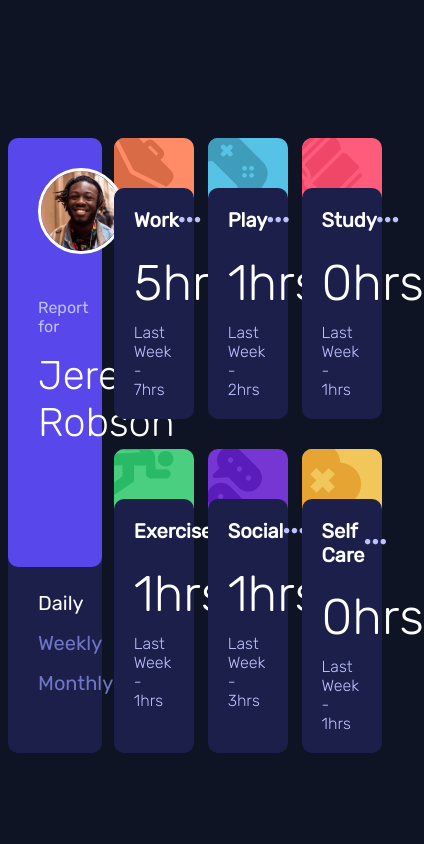
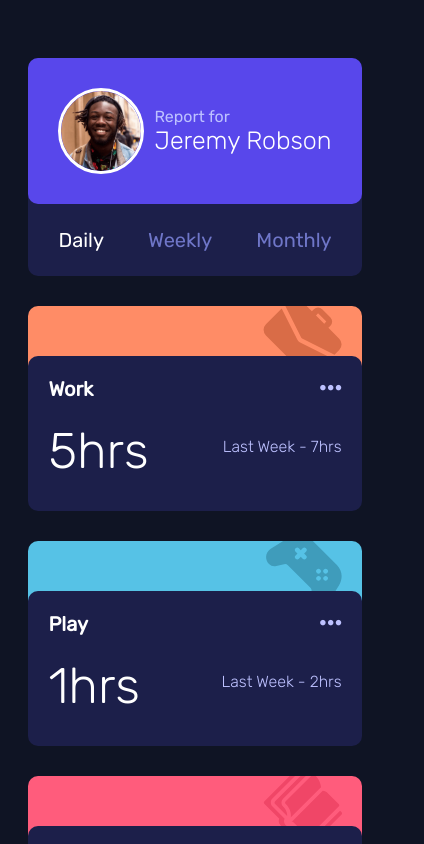
Before and after one commit to vicfir/time-tracking-dashboard, a React (Create React App) app: page / in a window 390 px wide. Shown: the top 844 px of the page, 424 px wide, since content can reach past the window. Built offline with nearby package versions, Linux system fonts and the light colour scheme.

Commit message:
responsive

```diff
--- a/src/components/cards/card.js
+++ b/src/components/cards/card.js
@@ -11,8 +11,10 @@ export const Card = (props) => {
                 <h1>{props.title}</h1>
                 <i className="fa-solid fa-ellipsis"></i>
             </div>
-            <h2>{props.hours}hrs</h2>
-            <p>Last Week - {props.last}hrs</p>
+            <div className='hours'>
+                <h2>{props.hours}hrs</h2>
+                <p>Last Week - {props.last}hrs</p>
+            </div>
         </div>
     </div>
   )
--- a/src/components/cards/public/style/cards.scss
+++ b/src/components/cards/public/style/cards.scss
@@ -72,3 +72,21 @@
         background-color: hsl(236, 37%, 36%);
     }
 }
+
+@media only screen and (max-width: 600px) {
+    .cards {
+        flex-direction: column;
+        width: 100%;
+        margin-bottom: 50px;
+
+        .card {
+            width: 100%;
+
+            .hours {
+                display: flex;
+                justify-content: space-between;
+                align-items: center;
+            }
+        }
+    }
+}
--- a/src/components/user/public/style/user.scss
+++ b/src/components/user/public/style/user.scss
@@ -56,3 +56,35 @@
         }
     }
 }
+
+@media only screen and (max-width: 600px) {
+    .user {
+        flex-direction: column;
+        margin: auto;
+
+        .userInfo {
+            width: 100%;
+            margin: 50px 0 0 0;
+
+            .userInfoTxt {
+                display: flex;
+                align-items: center;
+                height: auto;
+                img{
+                    margin-right: 10px;
+                }
+                h1 {
+                    font-size: 25px;
+                    margin: 0;
+                }
+                p{
+                    margin: 0;
+                }
+            }
+
+            .btnInfo {
+                flex-direction: row;
+            }
+        }
+    }
+}
--- a/src/components/user/user.js
+++ b/src/components/user/user.js
@@ -17,8 +17,10 @@ export const User = () => {
             <div className='userInfo'>
                 <div className='userInfoTxt'>
                     <img src="./images/image-jeremy.png" alt="" />
-                    <p>Report for</p>
-                    <h1>Jeremy Robson</h1>
+                    <div>
+                        <p>Report for</p>
+                        <h1>Jeremy Robson</h1>
+                    </div>
                 </div>
                 <ul className='btnInfo'>
                     <li className='btnActive' onClick={changeTime}>Daily</li>
--- a/src/index.scss
+++ b/src/index.scss
@@ -13,3 +13,9 @@ main{
   display: flex;
   align-items: center;
 }
+
+@media only screen and (max-width: 600px) {
+  main {
+    height: auto;
+  }
+}
```
